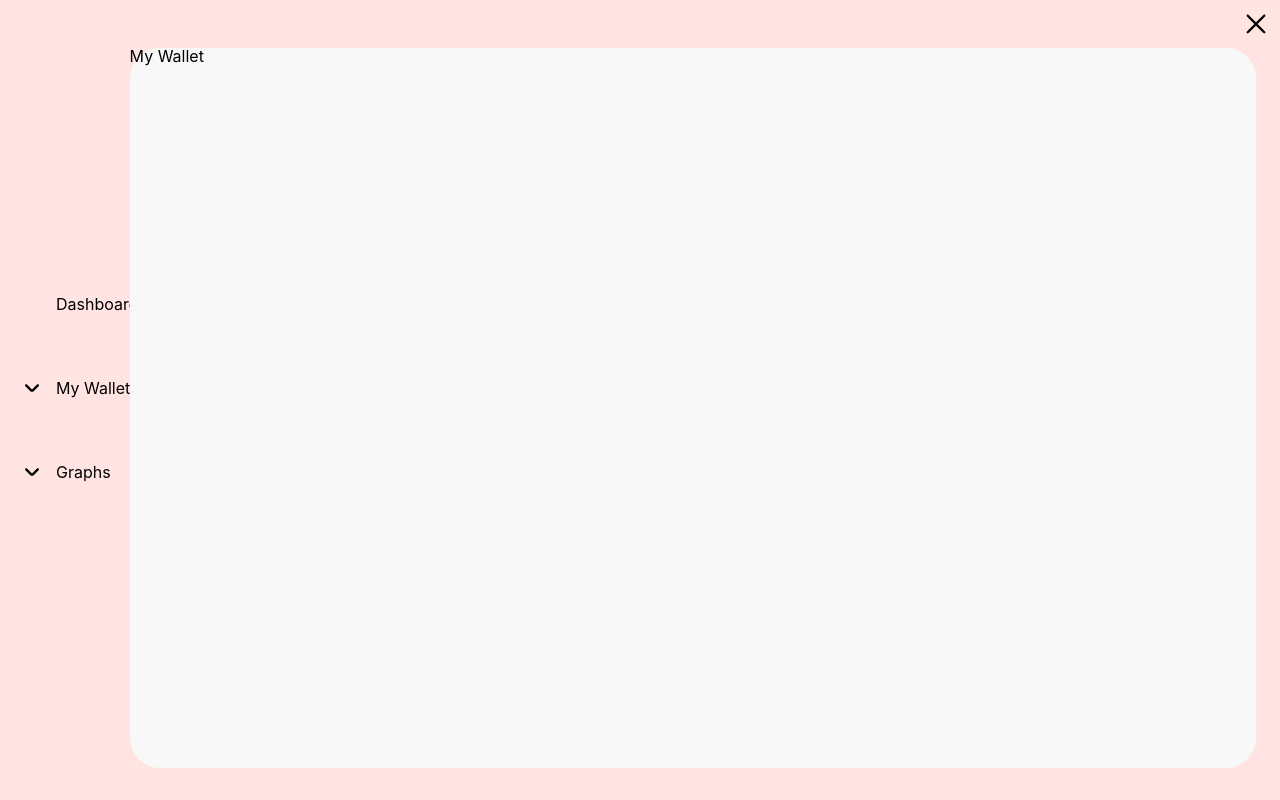
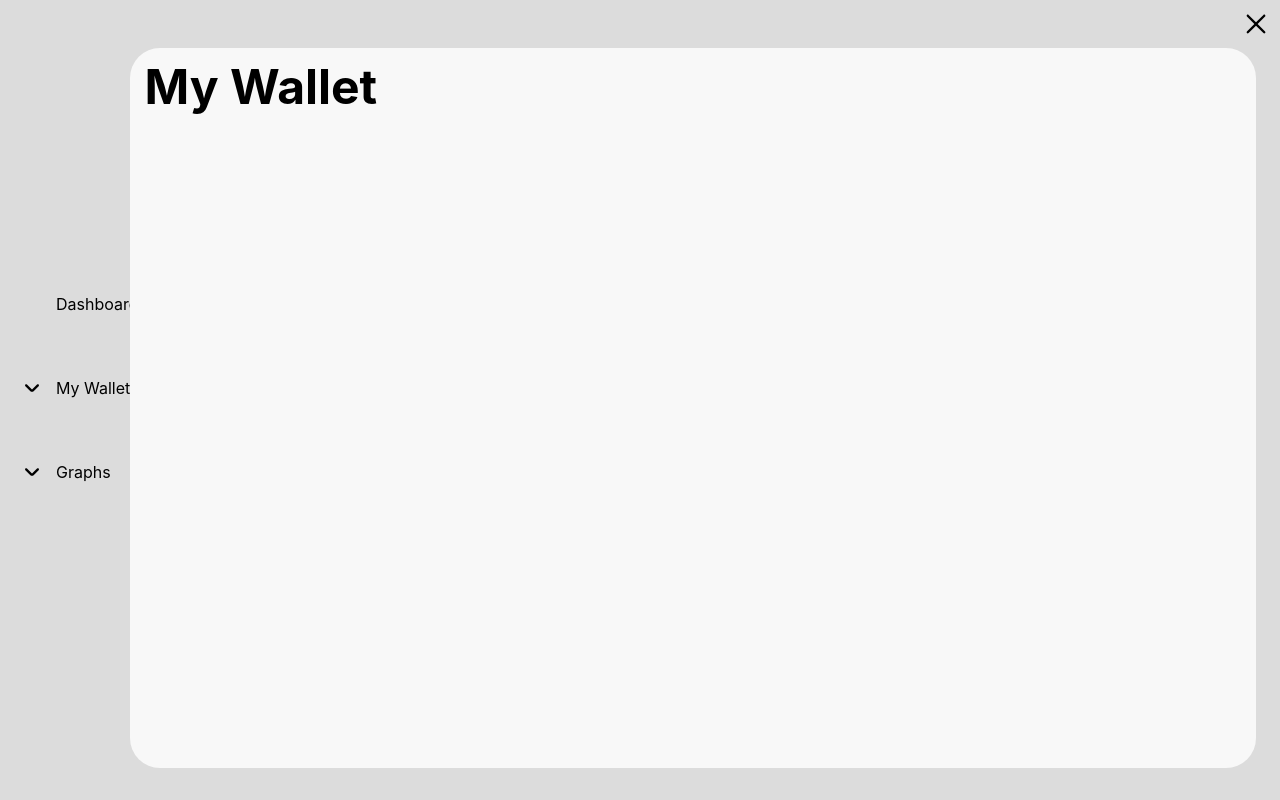
Before and after one commit to MSzostaq/CryptoRate, a React (Create React App) app: page /#/wallet in a window 1280 px wide. Built offline with nearby package versions, Linux system fonts and the light colour scheme.

Commit message:
fixed bug with routes

```diff
--- a/src/components/Header.jsx
+++ b/src/components/Header.jsx
@@ -3,7 +3,7 @@ import styled from "styled-components";
 import Icon from "components/Icon";
 
 const Heading = styled.div`
-  background-color: #ffe4e1;
+  background-color: #dcdcdc;
   position fixed;
   width: 100%;
   height: 60px;
--- a/src/components/Sidebar.jsx
+++ b/src/components/Sidebar.jsx
@@ -27,7 +27,7 @@ const StyledIcon = styled(Icon)`
 `;
 
 const StyledWrapper = styled.nav`
-  background-color: #ffe4e1;
+  background-color: #dcdcdc;
   display: flex;
   flex-direction: column;
   justify-content: center;
@@ -43,7 +43,7 @@ function Sidebar({ className }) {
         <StyledIcon icon="add" />
         <p>Dashboard</p>
       </StyledLink>
-      <StyledLink to="/mywallet">
+      <StyledLink to="/wallet">
         <StyledIcon icon="caretDown" />
         <p>My Wallet</p>
       </StyledLink>
--- a/src/views/Main.jsx
+++ b/src/views/Main.jsx
@@ -8,15 +8,15 @@ import Graphs from "views/Graphs";
 import Wallet from "views/Wallet";
 
 const ViewWrapper = styled.div`
-  background-color: #ffe4e1;
+  background-color: #dcdcdc;
   position: relative;
   height: 100%;
 `;
 
 const StyledHeader = styled(Header)`
-  width: 100%;
   position: fixed;
   top: 0;
+  width: 100%;
 `;
 
 const StyledSidebar = styled(Sidebar)`
--- a/src/views/Wallet.jsx
+++ b/src/views/Wallet.jsx
@@ -12,10 +12,16 @@ const View = styled.div`
   height: 90%;
 `;
 
+const StyledHeading = styled.h1`
+  font-size: 48px;
+  font-weight: bold;
+  padding: 15px;
+`;
+
 function Wallet() {
   return (
     <View>
-      <h1>My Wallet</h1>
+      <StyledHeading>My Wallet</StyledHeading>
     </View>
   );
 }
```
Also changed, not shown: 1 other file (tests, documents, lock files or other folders).
